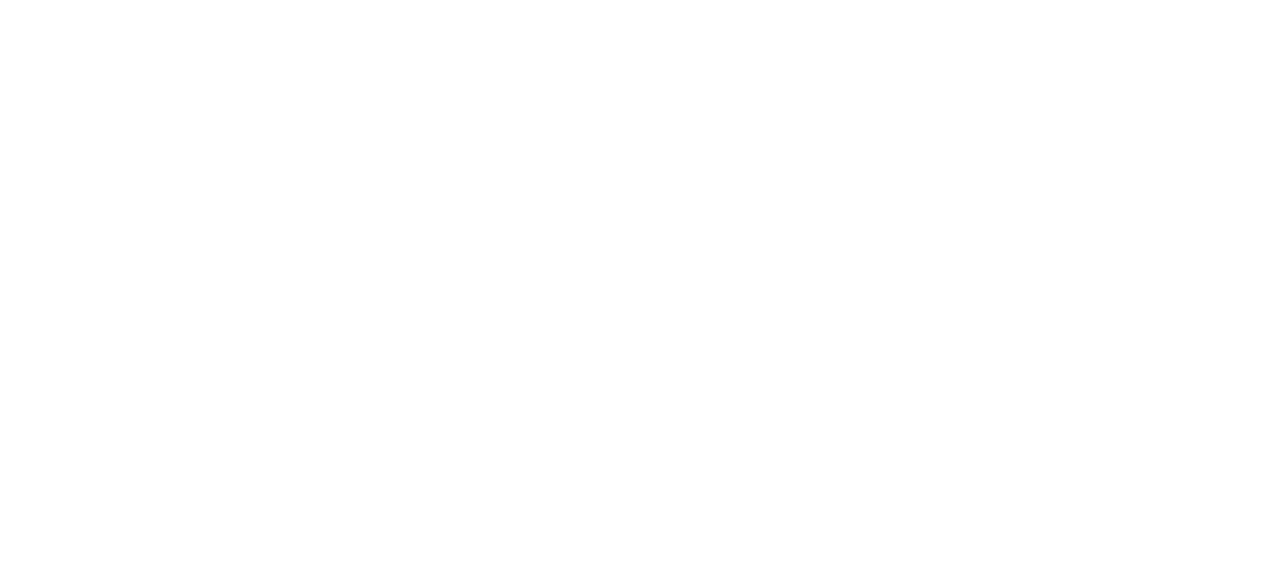
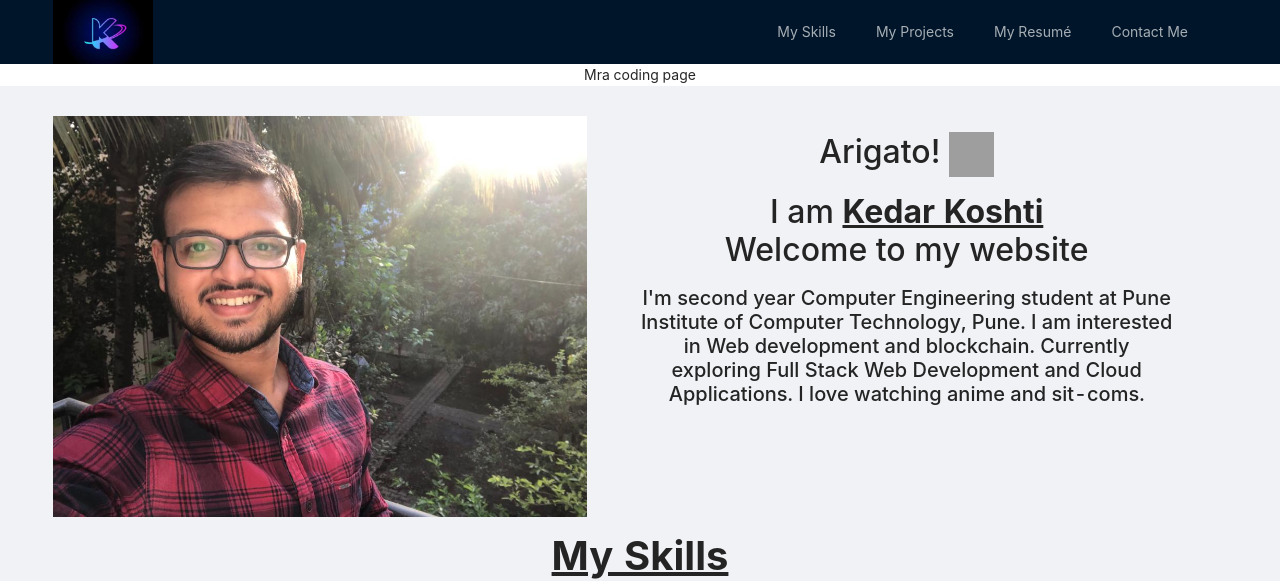
Before and after one commit to KedarKK1/Netlify_Portfolio_Website, a React (Create React App) app: page /coding_page in a window 1280 px wide. Before the commit this address had no page. Shown: the top 581 px of the page. Built offline with nearby package versions, Linux system fonts and the light colour scheme; grey boxes are pictures that could not be loaded.

Commit message:
:building_construction: url of logo changed
url of logo changed

```diff
--- a/src/App.js
+++ b/src/App.js
@@ -39,7 +39,7 @@
       {/* <Coding /> */}
 
       <Routes>
-        <Route path="/" element={<Coding />} />
+        <Route path="coding_page" element={<Coding />} />
         <Route path="Portfolio_Website" element={<HomePage />} />
         {/* <Route path="/codeEditor" element={<CodeEditor />} /> */}
       </Routes>
--- a/src/components/Layout/NavbarHeader.js
+++ b/src/components/Layout/NavbarHeader.js
@@ -48,7 +48,7 @@
           <Row style={{height: '100%',color: 'white'}} className="myRow" >
             <Col xxl={1} xl={1} lg={1} xs={0} md={0} sm={0} />
             <Col xxl={22} xl={22} lg={22} xs={24} md={24} sm={24} style={{textAlign: 'left'}} >
-              <Link to="/"><img src={kLogo} alt="Logo" className="myLogo" /></Link>
+              <Link to="/Portfolio_Website"><img src={kLogo} alt="Logo" className="myLogo" /></Link>
 
               <Menu theme="dark" mode="horizontal" style={{
                 float: 'right',
```
